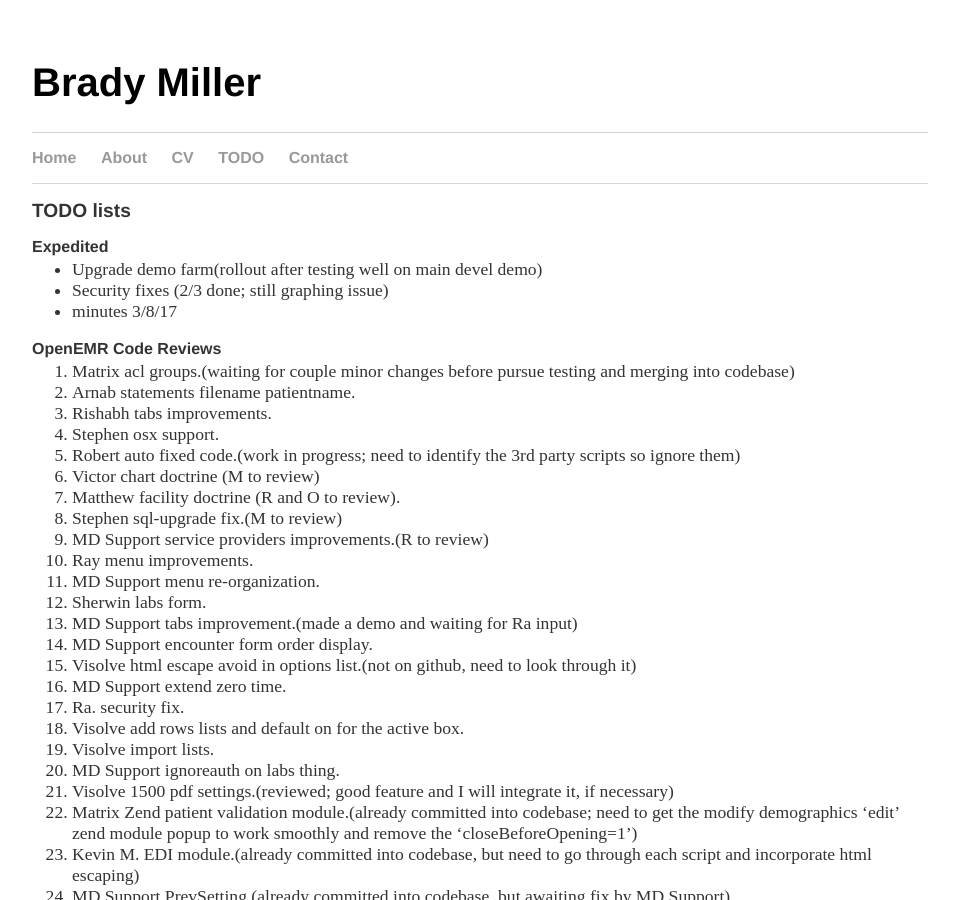
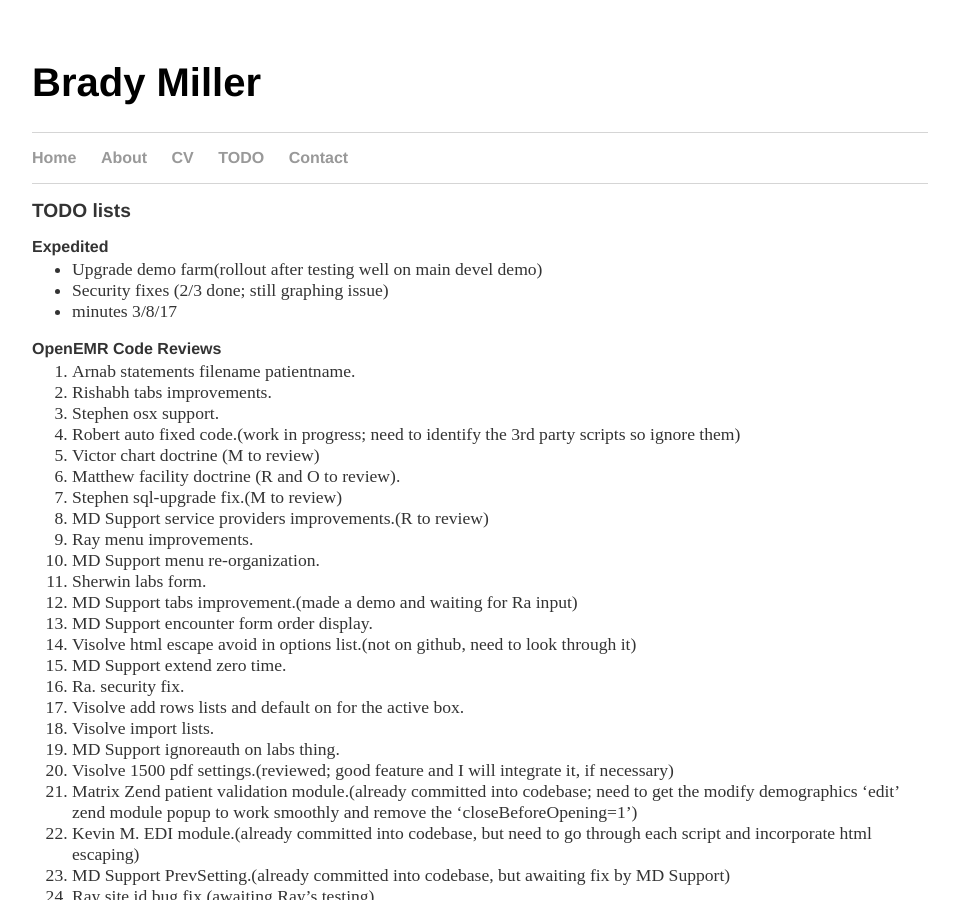
Before and after one commit to bradymiller/bradymiller.github.io, a Jekyll site: the page built from todo/index.md, in a window 1280 px wide and 900 px high. Shown: the whole window, without its empty margins (160-1119 px from the left). Built offline with Jekyll 4.4.1, drawn with Linux system fonts in a browser that asks for light colours; our own code applies the rules of GitHub Pages for plain Markdown files.

Commit message:
Update index.md

```diff
--- a/todo/index.md
+++ b/todo/index.md
@@ -9,7 +9,6 @@
 * minutes 3/8/17
 
 ### OpenEMR Code Reviews
-1. Matrix acl groups.(waiting for couple minor changes before pursue testing and merging into codebase)
 1. Arnab statements filename patientname.
 1. Rishabh tabs improvements.
 1. Stephen osx support.
```
